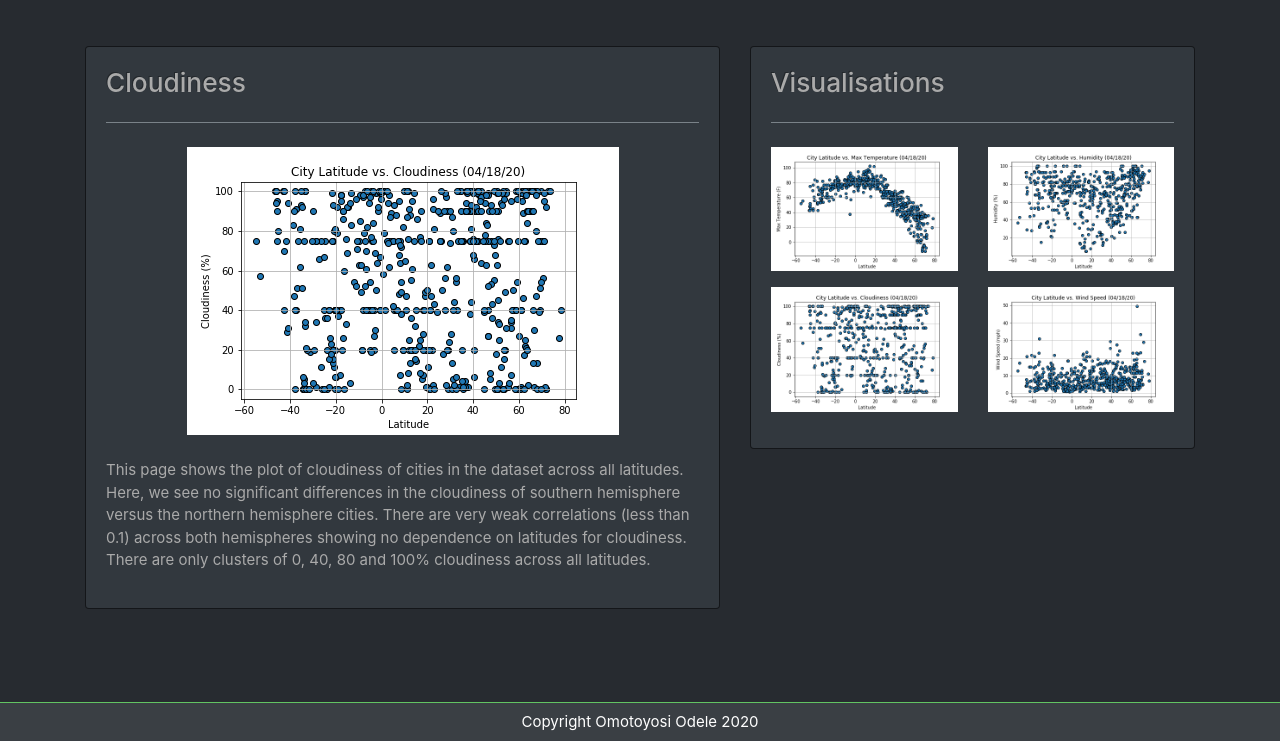
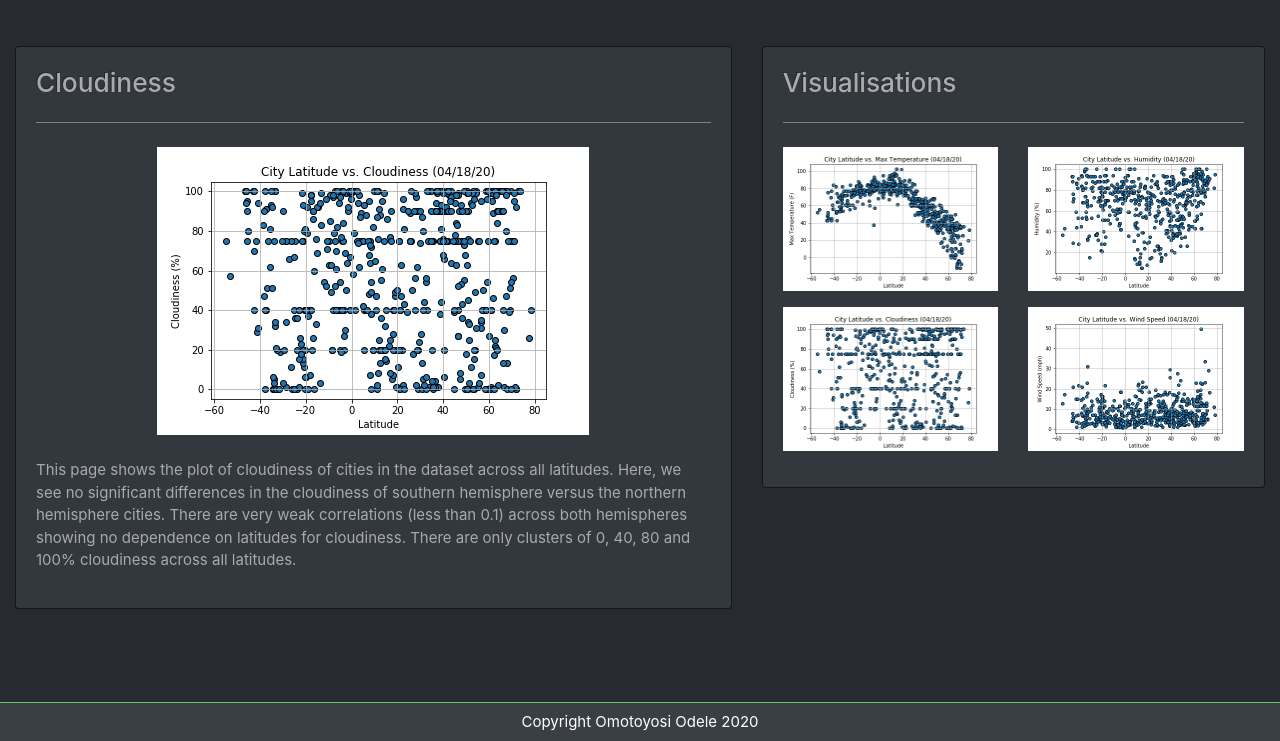
Before and after one commit to omotoyosi-odele/web-design-challenge, a plain HTML site: page cloudiness.html in a window 1280 px wide. Shown: the part 59-800 px from the top of the page. Drawn offline with nearby package versions, Linux system fonts and the light colour scheme.

Commit message:
Uploading working documents

```diff
--- a/cloudiness.html
+++ b/cloudiness.html
@@ -55,7 +55,7 @@
           </ul>
         </div>
     </nav>
-  <div class="container">
+  <div class="container-fluid">
     <div class="row mt-5">
       <div class="col-lg-7 mb-5">
           <div class="card">
```
Also changed, not shown: comparisons.html (+1 -1 lines), humidity.html (+1 -1 lines), index.html (+1 -1 lines), maxtemp.html (+1 -1 lines), windspeed.html (+1 -1 lines).
